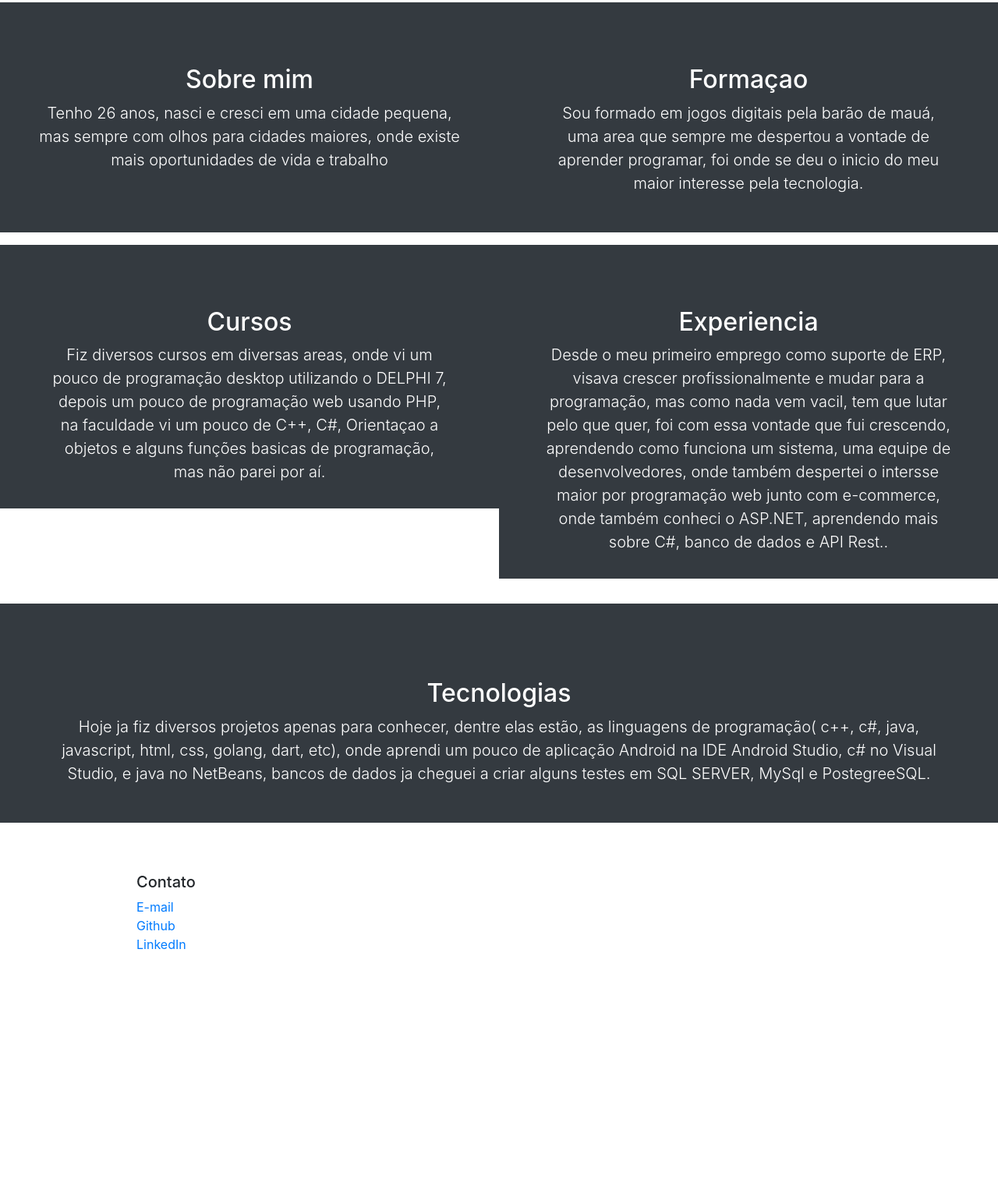
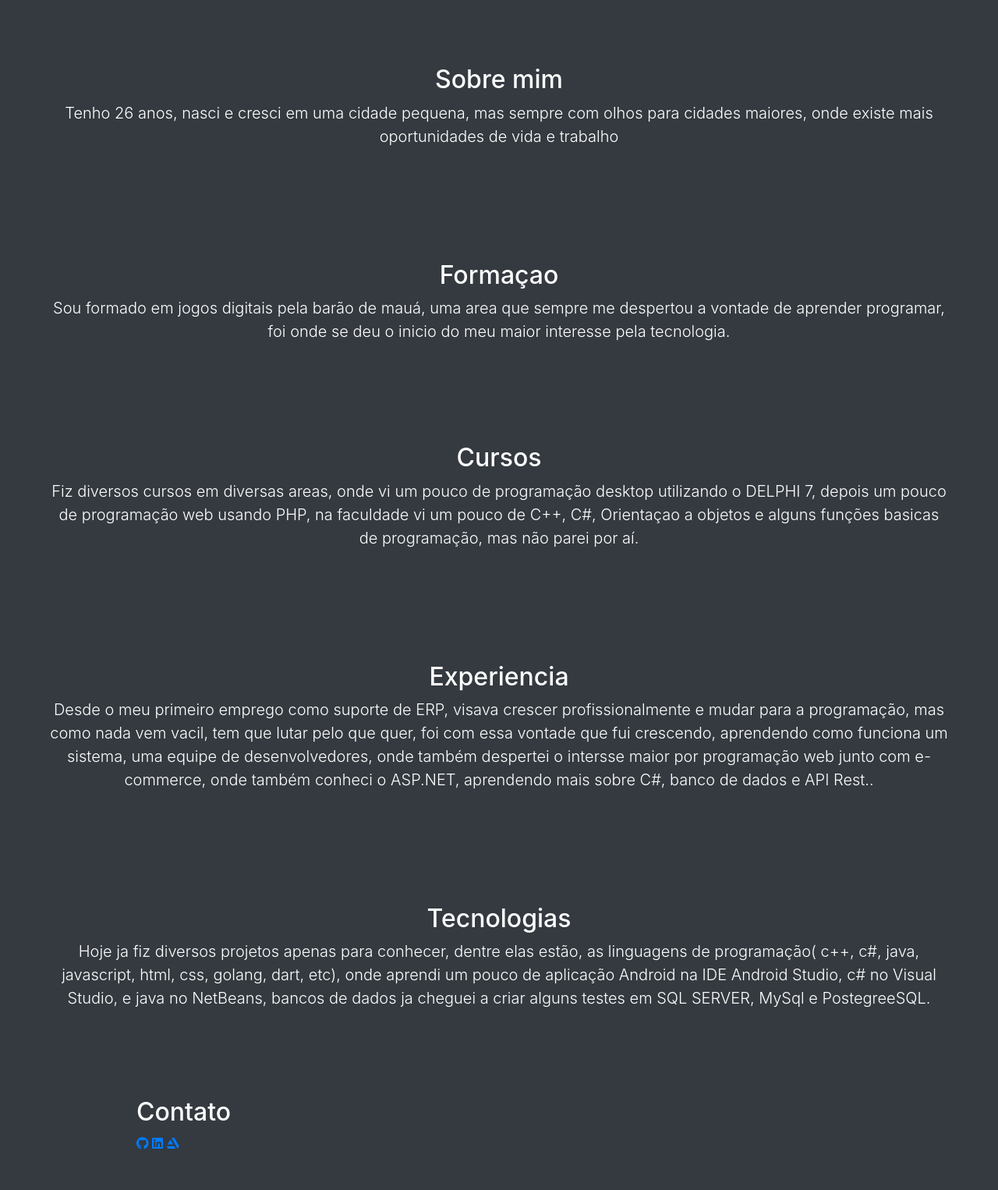
Before and after one commit to rodrigocsdev/PortfolioWebDev, a plain HTML site: page index.html in a window 1280 px wide. Shown: the part 507-2033 px from the top of the page at 78% size. Before the commit the page ends 1794 px from the top, so only its background shows below. Drawn offline with nearby package versions, Linux system fonts and the light colour scheme.

Commit message:
Add files via upload

```diff
--- a/index.html
+++ b/index.html
@@ -1,17 +1,23 @@
 <!doctype html>
 <html lang="pt-br">
+
 <head>
   <meta charset="utf-8">
   <meta name="viewport" content="width=device-width, initial-scale=1">
   <title>Rodrigo Santos </title>
+  <link href="https://fonts.googleapis.com/css2?family=Gloria+Hallelujah&family=Press+Start+2P&family=Source+Code+Pro&display=swap"
+  rel="stylesheet">
+  <script
+  src="https://kit.fontawesome.com/6d6952c5be.js"
+  crossorigin="anonymous"
+></script>
   <!-- Bootstrap core CSS -->
   <link href="css/bootstrap.min.css" rel="stylesheet">
-
   <!-- Custom styles for this template -->
   <link href="css/product.css" rel="stylesheet">
 </head>
-  <body>
 
+<body class="bg-dark">
   <header class="site-header sticky-top py-1">
     <nav class="container d-flex flex-column flex-md-row justify-content-between">
       <a class="py-2 d-none d-md-inline-block" href="#sobre">Sobre Mim</a>
@@ -22,81 +28,93 @@
       <a class="py-2 d-none d-md-inline-block" href="#contato">Contato</a>
     </nav>
   </header>
-
   <main>
-  <div class="position-relative overflow-hidden p-3 p-md-5 m-md-3 text-center bg-light">
+    <div class="position-relative overflow-hidden p-3 p-md-5 m-md-3 text-center text-white bg-dark">
       <div class="col-md-5 p-lg-5 mx-auto my-5">
         <h1 class="display-4 fw-normal">Rodrigo Santos</h1>
       </div>
     </div>
-
+    <section id="sobre">
       <div class="d-md-flex flex-md-equal w-100 my-md-3 ps-md-3">
         <div class="bg-dark me-md-3 pt-3 px-3 pt-md-5 px-md-5 text-center text-white overflow-hidden">
           <div class="my-3 py-3">
             <h2 class="display-5">Sobre mim</h2>
-        <p class="lead">Tenho 26 anos, nasci e cresci em uma cidade pequena, mas sempre com olhos para cidades maiores, onde existe mais oportunidades de vida e trabalho</p>
+            <p class="lead">Tenho 26 anos, nasci e cresci em uma cidade pequena, mas sempre com olhos para cidades
+              maiores, onde existe mais oportunidades de vida e trabalho</p>
           </div>
-
         </div>
+      </div>
+    </section>
+    <section id="formacao">
+      <div>
         <div class="bg-dark me-md-3 pt-3 px-3 pt-md-5 px-md-5 text-center text-white overflow-hidden">
           <div class="my-3 p-3">
             <h2 class="display-5">Formaçao</h2>
-        <p class="lead">Sou formado em jogos digitais pela barão de mauá, uma area que sempre me despertou a vontade de aprender programar, foi onde se deu o inicio do meu maior interesse pela tecnologia.</p>
-      </div>
-
+            <p class="lead">Sou formado em jogos digitais pela barão de mauá, uma area que sempre me despertou a vontade
+              de aprender programar, foi onde se deu o inicio do meu maior interesse pela tecnologia.</p>
           </div>
         </div>
-
+      </div>
+    </section>
+    <section id="cursos">
       <div class="d-md-flex flex-md-equal w-100 my-md-3 ps-md-3">
-    <section id="cursos">
         <div class="bg-dark me-md-3 pt-3 px-3 pt-md-5 px-md-5 text-center text-white overflow-hidden">
           <div class="my-3 p-3">
             <h2 class="display-5">Cursos</h2>
-          <p class="lead">Fiz diversos cursos em diversas areas, onde vi um pouco de programação desktop utilizando o DELPHI 7, depois um pouco de programação web usando PHP, na faculdade vi um pouco de C++, C#, Orientaçao a objetos e alguns funções basicas de programação, mas não parei por aí.</p>
+            <p class="lead">Fiz diversos cursos em diversas areas, onde vi um pouco de programação desktop utilizando o
+              DELPHI 7, depois um pouco de programação web usando PHP, na faculdade vi um pouco de C++, C#, Orientaçao a
+              objetos e alguns funções basicas de programação, mas não parei por aí.</p>
           </div>
-
+        </div>
       </div>
     </section>
     <section id="experiencia">
       <div class="bg-dark me-md-3 pt-3 px-3 pt-md-5 px-md-5 text-center text-white overflow-hidden">
         <div class="my-3 py-3">
           <h2 class="display-5"> Experiencia </h2>
-          <p class="lead">Desde o meu primeiro emprego como suporte de ERP, visava crescer profissionalmente e mudar para a programação, mas como nada vem vacil, tem que lutar pelo que quer, foi com essa vontade que fui crescendo, aprendendo como funciona um sistema, uma equipe de desenvolvedores, onde também despertei o intersse maior por programação web junto com e-commerce, onde também conheci o ASP.NET, aprendendo mais sobre C#, banco de dados e API Rest..</p>
+          <p class="lead">Desde o meu primeiro emprego como suporte de ERP, visava crescer profissionalmente e mudar
+            para a programação, mas como nada vem vacil, tem que lutar pelo que quer, foi com essa vontade que fui
+            crescendo, aprendendo como funciona um sistema, uma equipe de desenvolvedores, onde também despertei o
+            intersse maior por programação web junto com e-commerce, onde também conheci o ASP.NET, aprendendo mais
+            sobre C#, banco de dados e API Rest..</p>
         </div>
+      </div>
+      </div>
+    </section>
+    <section id="tecnologias">
+      <div class="bg-dark me-md-3 pt-3 px-3 pt-md-5 px-md-5 text-center text-white overflow-hidden">
+        <div class="d-md-flex flex-md-equal w-100 my-md-3 ps-md-3">
+          <div class="my-3 p-3">
+            <h2 class="display-5">Tecnologias</h2>
+            <p class="lead">Hoje ja fiz diversos projetos apenas para conhecer, dentre elas estão, as linguagens de
+              programação( c++, c#, java, javascript, html, css, golang, dart, etc), onde aprendi um pouco de aplicação
+              Android na IDE Android Studio, c# no Visual Studio, e java no NetBeans, bancos de dados ja cheguei a criar
+              alguns testes em SQL SERVER, MySql e PostegreeSQL.</p>
+          </div>
+        </div>
+      </div>
+    </section>
+  </main>
+  <footer class="container py-5 bg-dark text-white">
+    <section class="contato" id="contato">
+      <h2>Contato</h2>
+
+      <div class="grid icons">
+          <a target="_blank" href="https://github.com/rodrigocsdev">
+              <i class="fab fa-github"></i>
+          </a>
+
+          <a target="_blank" href="https://linkedin.com/in/rodrigo-cs">
+              <i class="fab fa-linkedin"></i>
+          </a>
+          <a target="_blank" href="https://www.artstation.com/csrodrigo">
+            <i class="fab fa-artstation"></i>
+        </a>
 
       </div>
   </section>
-  </div>
-  <div class="bg-dark me-md-3 pt-3 px-3 pt-md-5 px-md-5 text-center text-white overflow-hidden">
-    <section id="tecnologias">
-      <div class="d-md-flex flex-md-equal w-100 my-md-3 ps-md-3">
-      <div class="my-3 p-3">
-        <h2 class="display-5">Tecnologias</h2>
-        <p class="lead">Hoje ja fiz diversos projetos apenas para conhecer, dentre elas estão, as linguagens de programação( c++, c#, java, javascript, html, css, golang, dart, etc), onde aprendi um pouco de aplicação Android na IDE Android Studio, c# no Visual Studio, e java no NetBeans, bancos de dados ja cheguei a criar alguns testes em SQL SERVER, MySql e PostegreeSQL.</p>
-      </div>
+  </footer>
+  <script src="css/bootstrap.min.css.map"></script>
+</body>
 
-    </div>
-  </section>
-  </div>
-</main>
-<section id="contato">
-  <footer class="container py-5">
-    <div class="row">
-      <div class="col-6 col-md">
-        <h5>Contato</h5>
-        <ul class="list-unstyled text-small">
-          <li><a class="link-secondary" href="mailto:carvalhosantos.rodrigo@gmail.com">E-mail</a></li>
-          <li><a class="link-secondary" href="https://github.com/rodrigocsdev">Github</a></li>
-          <li><a class="link-secondary" href="https://www.linkedin.com/in/rodrigo-cs/">LinkedIn</a></li>
-        </ul>
-      </div>
-    </div>
-  </footer>
-</section>
-
-
-    <script src="../assets/dist/js/bootstrap.bundle.min.js"></script>
-
-
-  </body>
 </html>
```
Lines whose indentation alone changed are shown as unchanged.
